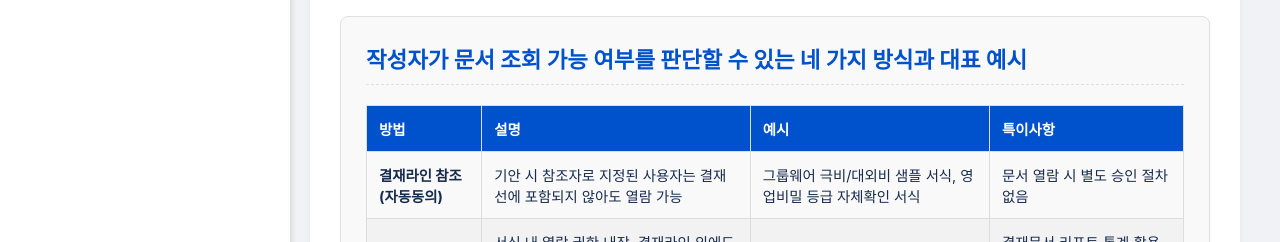
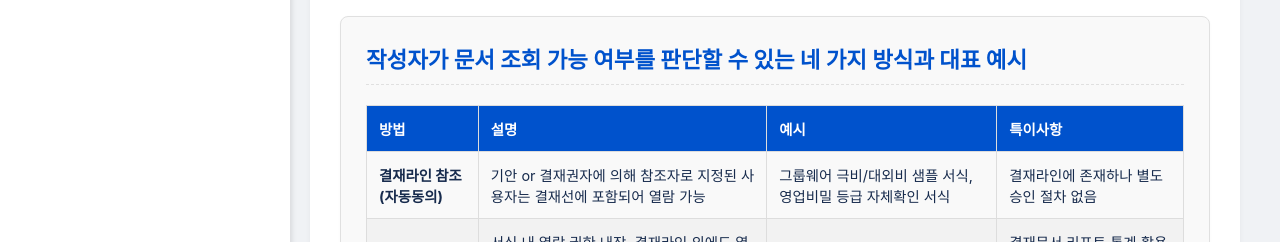
Before and after one commit to devSCKwon/insight, a plain HTML site: page 20250616/Free/1.html in a window 1280 px wide. Shown: the part 546-788 px from the top of the page. Drawn offline with Linux system fonts and the light colour scheme; a web font is replaced by a local one.

Commit message:
결재라인 내용 변경

```diff
--- a/20250616/Free/1.html
+++ b/20250616/Free/1.html
@@ -292,9 +292,9 @@
                     <tbody>
                         <tr>
                             <td><strong>결재라인 참조(자동동의)</strong></td>
-                            <td>기안 시 참조자로 지정된 사용자는 결재선에 포함되지 않아도 열람 가능</td>
+                            <td>기안 or 결재권자에 의해 참조자로 지정된 사용자는 결재선에 포함되어 열람 가능</td>
                             <td>그룹웨어 극비/대외비 샘플 서식, 영업비밀 등급 자체확인 서식</td>
-                            <td>문서 열람 시 별도 승인 절차 없음</td>
+                            <td>결재라인에 존재하나 별도 승인 절차 없음</td>
                         </tr>
                         <tr>
                             <td><strong>열람문서 기능</strong></td>
```
